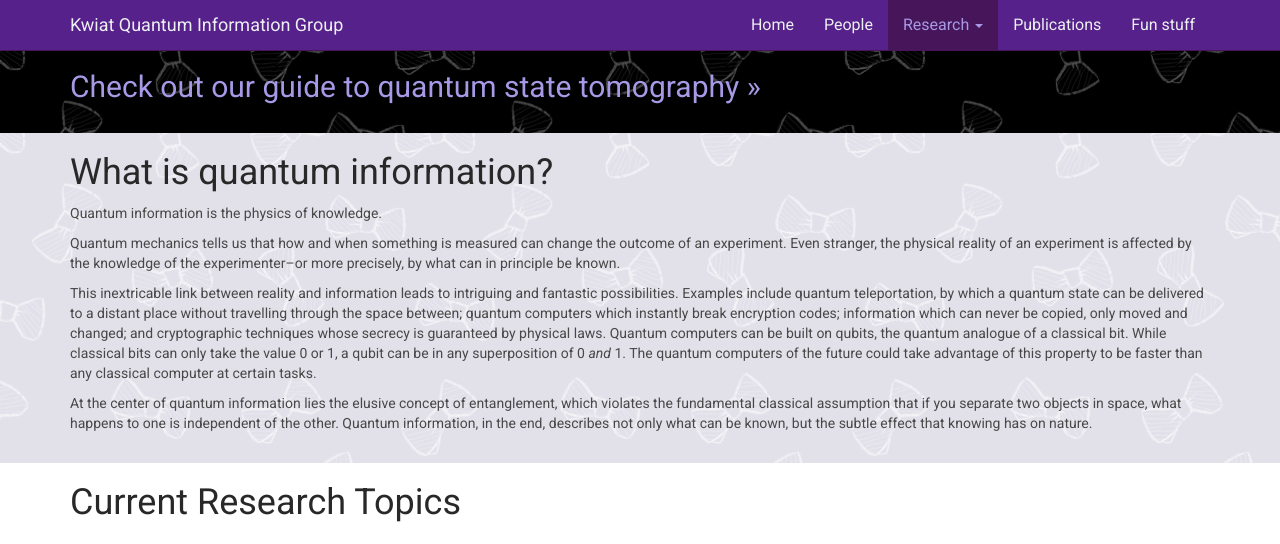
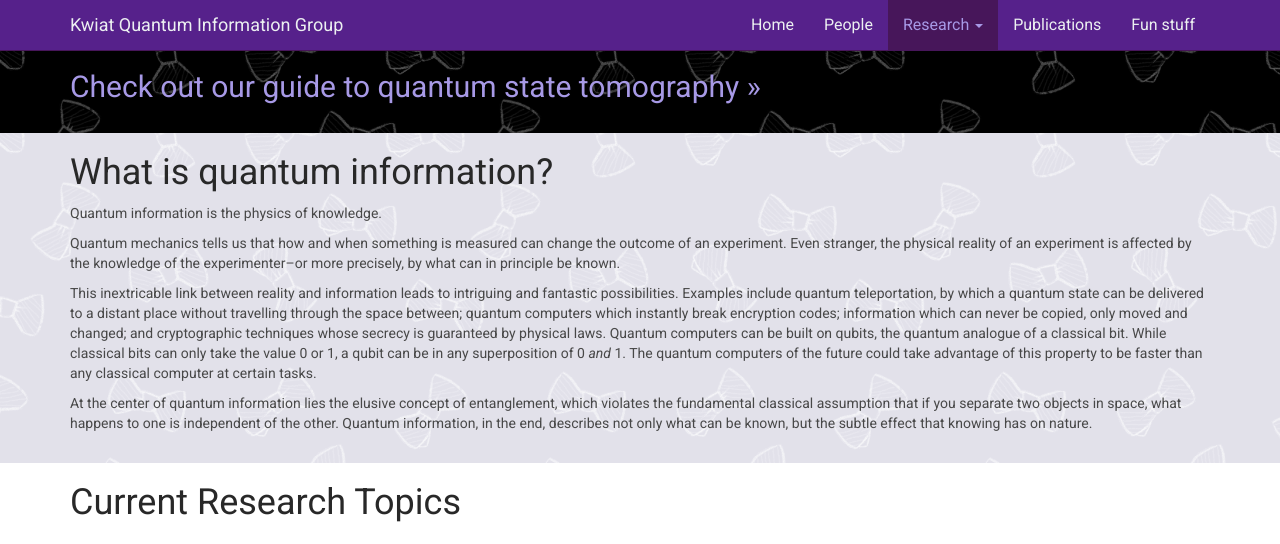
Before and after one commit to KwiatLab/group-website-jekyll, a Jekyll site: the page built from research.html, in a window 1280 px wide. Shown: the top 544 px of the page. Built offline with Jekyll 4.4.1, drawn with Linux system fonts in a browser that asks for light colours; Markdown is read by kramdown in place of the engine named in the settings.

Commit message:
Fixed other tiling gaps
I have no idea why this was suddenly necessary. Chrome??

```diff
--- a/css/group.css
+++ b/css/group.css
@@ -73,7 +73,7 @@
 /* Divs with bowtie pattern backgrounds */
 .bowtie-bold {
   background-image:url('../img/boldbowtie.png');
-  background-size:450px;
+  background-size:440px;
   background-repeat:repeat;
   color:#ecf0f1;
 }
@@ -84,7 +84,7 @@
 
 .bowtie {
   background-image:url('../img/accentbowtie.png');
-  background-size:450px;
+  background-size:440px;
   background-repeat:repeat;
 }
 
```
